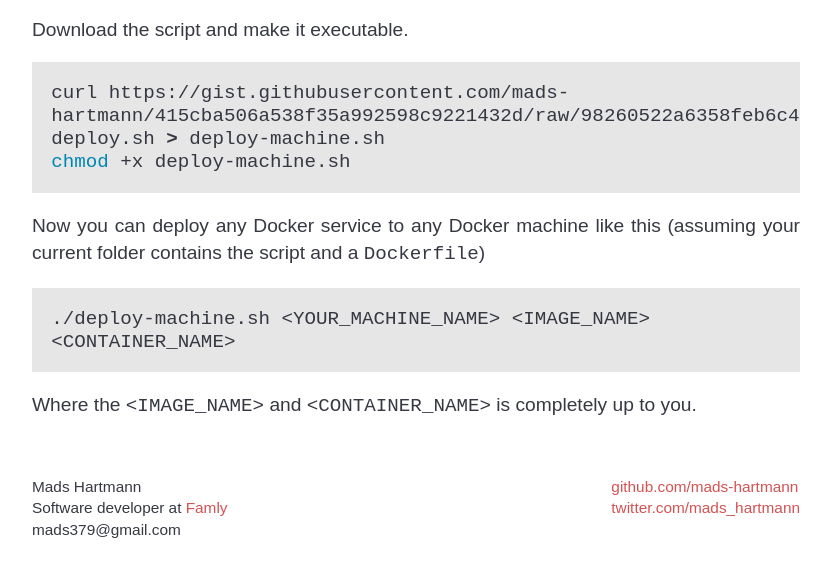
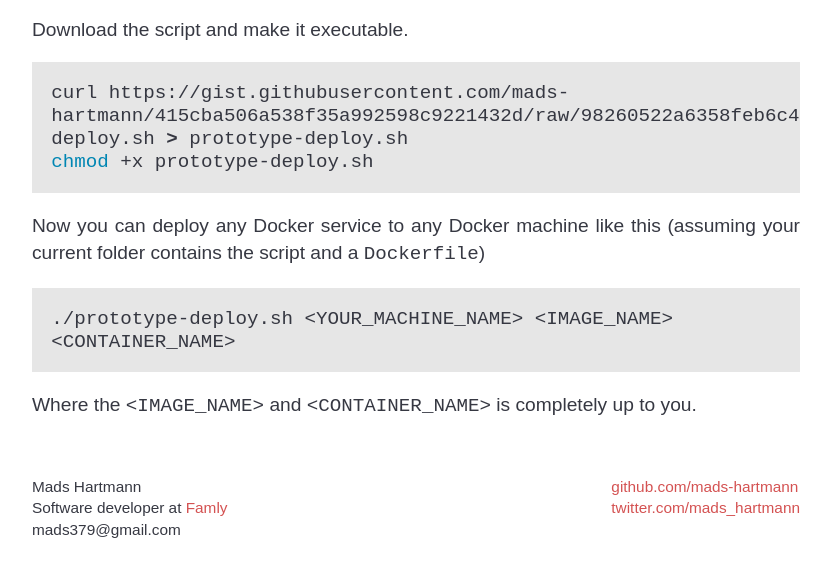
Before and after one commit to mads-hartmann/blog.mads-hartmann.com, a Jekyll site: the page built from _posts/2017-08-20-deploying-prototypes-using-docker.md, in a window 1280 px wide and 900 px high, scrolled down 5044 px, cut to the strip 324-900 px from the top of the window. Shown: the whole strip, without its empty margins (224-1055 px from the left). Built offline with Jekyll 4.4.1, drawn with Linux system fonts in a browser that asks for light colours; some web fonts are replaced; comment, search, counter and statistics services are not loaded.

Commit message:
Fix name of deploy script

````diff
--- a/_posts/2017-08-20-deploying-prototypes-using-docker.md
+++ b/_posts/2017-08-20-deploying-prototypes-using-docker.md
@@ -202,15 +202,15 @@ command above to create it).
 Download the script and make it executable.
 
 ```sh
-curl https://gist.githubusercontent.com/mads-hartmann/415cba506a538f35a992598c9221432d/raw/98260522a6358feb6c4b70ad503c2e6bbe9b5ce8/prototype-deploy.sh > deploy-machine.sh
-chmod +x deploy-machine.sh
+curl https://gist.githubusercontent.com/mads-hartmann/415cba506a538f35a992598c9221432d/raw/98260522a6358feb6c4b70ad503c2e6bbe9b5ce8/prototype-deploy.sh > prototype-deploy.sh
+chmod +x prototype-deploy.sh
 ```
 
 Now you can deploy any Docker service to any Docker machine like this
 (assuming your current folder contains the script and a `Dockerfile`)
 
 ```sh
-./deploy-machine.sh <YOUR_MACHINE_NAME> <IMAGE_NAME> <CONTAINER_NAME>
+./prototype-deploy.sh <YOUR_MACHINE_NAME> <IMAGE_NAME> <CONTAINER_NAME>
 ```
 
 Where the `<IMAGE_NAME>` and `<CONTAINER_NAME>` is completely up to you.
````
